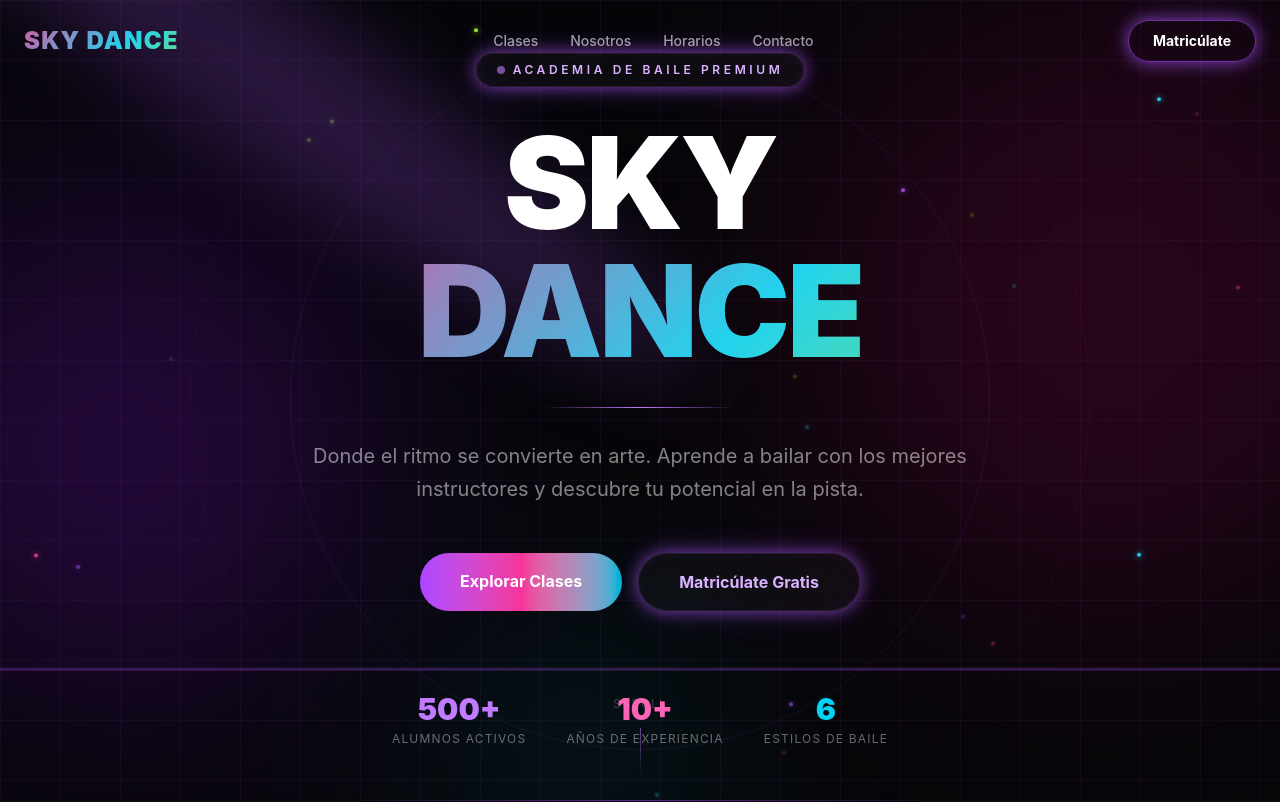
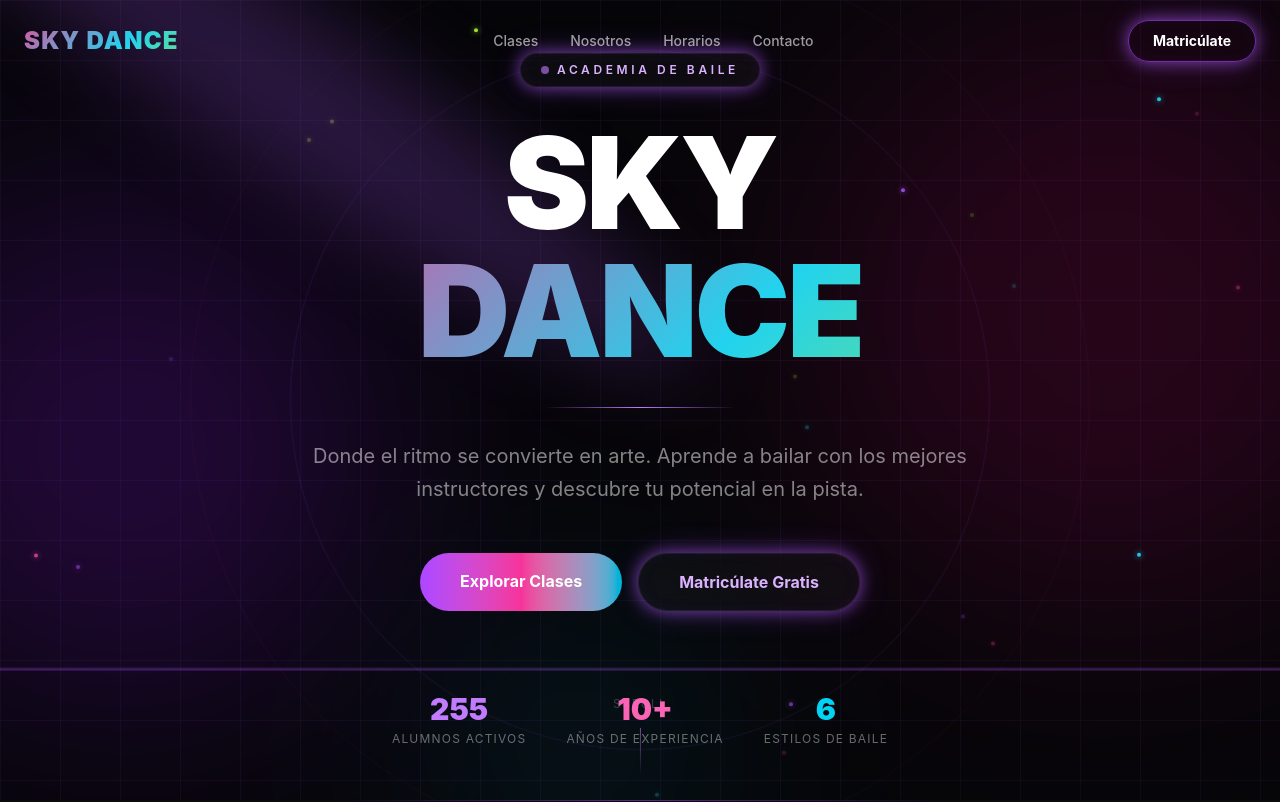
Before and after one commit to Jengaup/SkyDance, a Next.js app in the folder app/: page / in a window 1280 px wide. Shown: the top 802 px of the page. Built offline with nearby package versions, Linux system fonts and the light colour scheme.

Commit message:
Cambiar estudiantes a 255 y quitar palabra Premium

```diff
--- a/app/components/AboutSection.tsx
+++ b/app/components/AboutSection.tsx
@@ -3,7 +3,7 @@ import { motion, useInView } from "motion/react";
 import { useRef } from "react";
 
 const stats = [
-  { value: 500, suffix: "+", label: "Estudiantes formados", color: "#a855f7", glow: "glow-purple" },
+  { value: 255, suffix: "",  label: "Estudiantes formados", color: "#a855f7", glow: "glow-purple" },
   { value: 10,  suffix: "+", label: "Años de experiencia", color: "#ec4899", glow: "glow-pink" },
   { value: 15,  suffix: "+", label: "Instructores certificados", color: "#22d3ee", glow: "glow-cyan" },
   { value: 6,   suffix: "",  label: "Estilos de baile", color: "#a3e635", glow: "glow-lime" },
--- a/app/components/HeroSection.tsx
+++ b/app/components/HeroSection.tsx
@@ -52,7 +52,7 @@ export default function HeroSection() {
         >
           <span className="w-2 h-2 rounded-full bg-purple-400 animate-pulse" />
           <span className="text-purple-300 text-xs font-semibold tracking-[0.3em] uppercase">
-            Academia de Baile Premium
+            Academia de Baile
           </span>
         </motion.div>
 
@@ -117,7 +117,7 @@ export default function HeroSection() {
           className="mt-20 flex flex-wrap justify-center gap-10 text-center"
         >
           {[
-            { value: "500+", label: "Alumnos activos", color: "text-purple-400" },
+            { value: "255", label: "Alumnos activos", color: "text-purple-400" },
             { value: "10+", label: "Años de experiencia", color: "text-pink-400" },
             { value: "6", label: "Estilos de baile", color: "text-cyan-400" },
           ].map((s) => (
```
